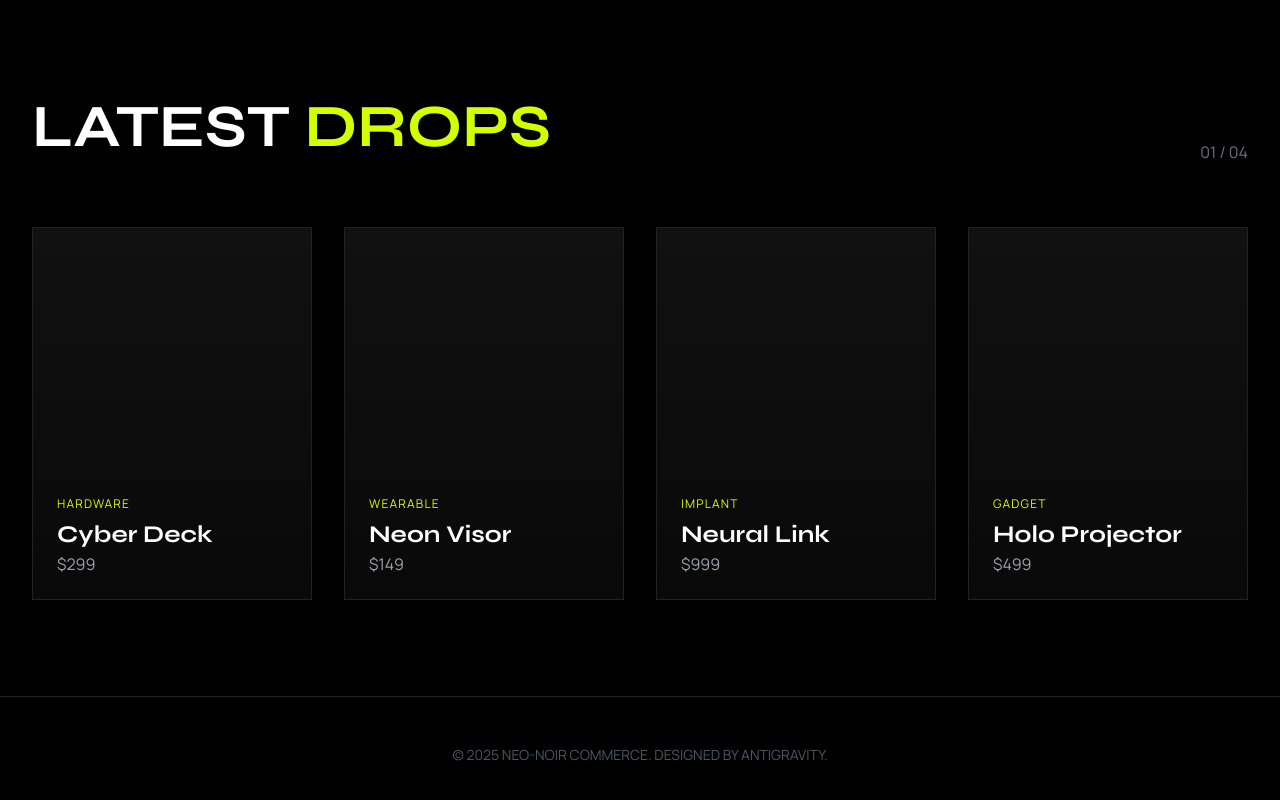
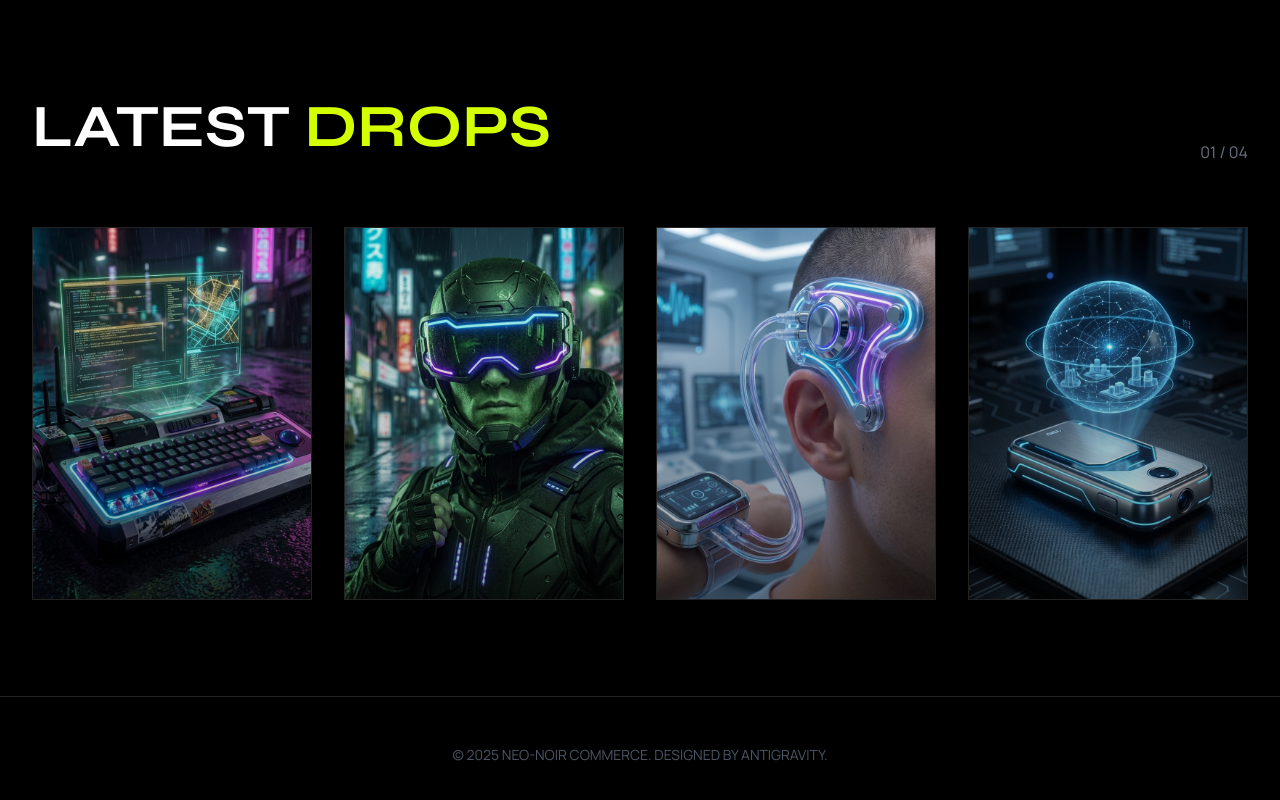
Before and after one commit to Skorpios604/E-commerce, a Next.js app: page / in a window 1280 px wide. Shown: the part 806-1606 px from the top of the page. Built offline with nearby package versions, Linux system fonts and the light colour scheme.

Commit message:
Add product images to main page to be displayed.

```diff
--- a/next.config.ts
+++ b/next.config.ts
@@ -1,11 +1,13 @@
 import type { NextConfig } from "next";
+
+const isProd = process.env.NODE_ENV === 'production';
 
 const nextConfig: NextConfig = {
   output: 'export',
   images: {
     unoptimized: true,
   },
-  basePath: process.env.GITHUB_ACTIONS ? '/E-commerce' : '',
+  basePath: isProd ? '/E-commerce' : '',
 };
 
 export default nextConfig;
--- a/src/components/ProductGrid.module.css
+++ b/src/components/ProductGrid.module.css
@@ -74,9 +74,25 @@
 .cardOverlay {
     position: absolute;
     inset: 0;
-    background: linear-gradient(to bottom, transparent, rgba(0, 0, 0, 0.8));
-    opacity: 0.6;
+    background: linear-gradient(to bottom, transparent, rgba(0, 0, 0, 0.9));
+    opacity: 0.4;
     transition: opacity 0.3s;
+    z-index: 2;
+}
+
+.imageWrapper {
+    position: absolute;
+    inset: 0;
+    z-index: 1;
+}
+
+.productImage {
+    object-fit: cover;
+    transition: transform 0.5s ease;
+}
+
+.card:hover .productImage {
+    transform: scale(1.05);
 }
 
 .card:hover .cardOverlay {
--- a/src/components/ProductGrid.tsx
+++ b/src/components/ProductGrid.tsx
@@ -2,6 +2,7 @@
 
 import { motion } from "framer-motion";
 import Link from "next/link";
+import Image from "next/image";
 import styles from "./ProductGrid.module.css";
 import { products } from "@/data/products";
 
@@ -26,6 +27,15 @@
                                 transition={{ delay: index * 0.1 }}
                                 className={styles.card}
                             >
+                                <div className={styles.imageWrapper}>
+                                    <Image
+                                        src={product.image}
+                                        alt={product.name}
+                                        fill
+                                        className={styles.productImage}
+                                        sizes="(max-width: 768px) 100vw, (max-width: 1200px) 50vw, 25vw"
+                                    />
+                                </div>
                                 <div className={styles.cardOverlay} />
 
                                 <div className={styles.cardGlow}>
```
